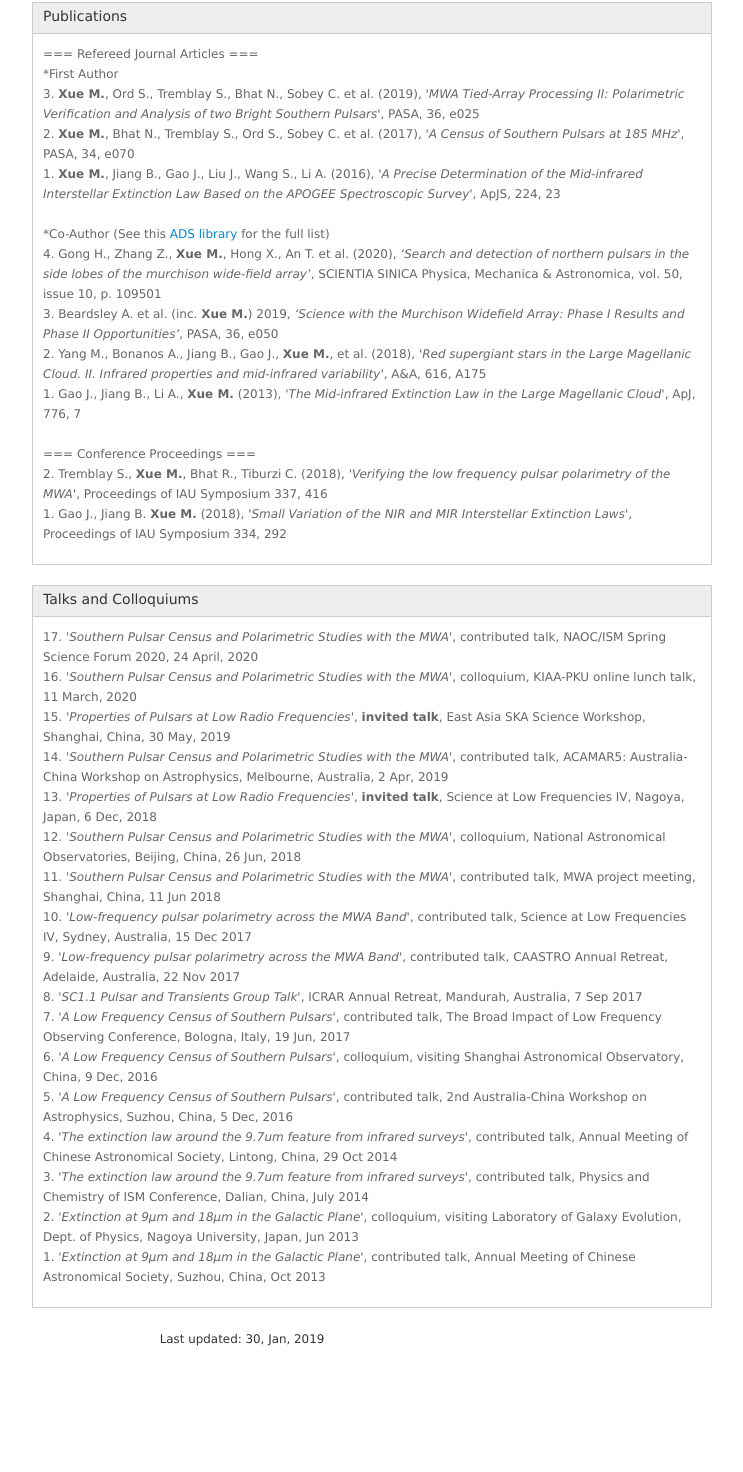
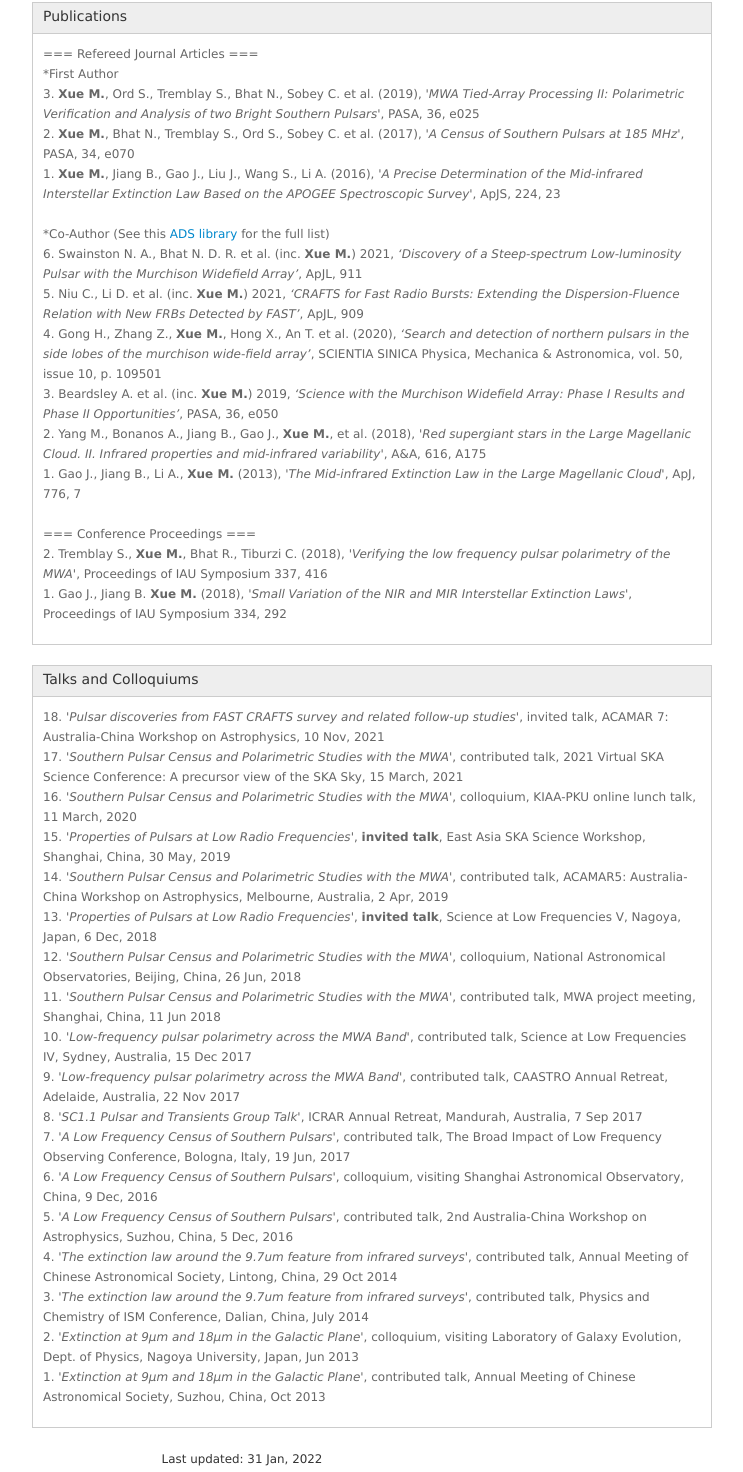
Before and after one commit to mengyaoxue/mengyaoxue.github.io, a plain HTML site: page index.html in a window 1280 px wide. Shown: the part 438-1910 px from the top of the page, without its empty margins (398-1141 px from the left). Before the commit the page ends 1797 px from the top, so only its background shows below. Drawn offline with Linux system fonts and the light colour scheme.

Commit message:
Update index.html

```diff
--- a/index.html
+++ b/index.html
@@ -121,6 +121,10 @@
                 *Co-Author
                 (See this <a href="https://ui.adsabs.harvard.edu/public-libraries/FrZpnYUzSKeVpym2VtYX3w" target="_blank">ADS library</a>
                  for the full list) </br>
+                6. Swainston N. A., Bhat N. D. R. et al. (inc. <b>Xue M.</b>) 2021,
+                   <i>‘Discovery of a Steep-spectrum Low-luminosity Pulsar with the Murchison Widefield Array’</i>, ApJL, 911 </br>
+                5. Niu C., Li D. et al. (inc. <b>Xue M.</b>) 2021,
+                   <i>‘CRAFTS for Fast Radio Bursts: Extending the Dispersion-Fluence Relation with New FRBs Detected by FAST’</i>, ApJL, 909 </br>
                 4. Gong H., Zhang Z., <b>Xue M.</b>, Hong X., An T. et al. (2020),
                    <i>‘Search and detection of northern pulsars in the side lobes of the murchison wide-field array’</i>,
                    SCIENTIA SINICA Physica, Mechanica & Astronomica, vol. 50, issue 10, p. 109501 </br>
@@ -148,8 +152,10 @@
             </h3>
             <div class="mi-box">
               <div class="mib-c ">
+               18. <i>'Pulsar discoveries from FAST CRAFTS survey and related follow-up studies'</i>, invited talk,
+                    ACAMAR 7: Australia-China Workshop on Astrophysics, 10 Nov, 2021</br>
                17. <i>'Southern Pulsar Census and Polarimetric Studies with the MWA'</i>, contributed talk,
-                    NAOC/ISM Spring Science Forum 2020, 24 April, 2020</br>
+                    2021 Virtual SKA Science Conference: A precursor view of the SKA Sky, 15 March, 2021</br>
                16. <i>'Southern Pulsar Census and Polarimetric Studies with the MWA'</i>, colloquium,
                     KIAA-PKU online lunch talk, 11 March, 2020</br>
                15. <i>'Properties of Pulsars at Low Radio Frequencies'</i>, <b>invited talk</b>,
@@ -157,7 +163,7 @@
                14. <i>'Southern Pulsar Census and Polarimetric Studies with the MWA'</i>, contributed talk,
                     ACAMAR5: Australia-China Workshop on Astrophysics, Melbourne, Australia, 2 Apr, 2019</br>
                13. <i>'Properties of Pulsars at Low Radio Frequencies'</i>, <b>invited talk</b>,
-                    Science at Low Frequencies IV, Nagoya, Japan, 6 Dec, 2018</br>
+                    Science at Low Frequencies V, Nagoya, Japan, 6 Dec, 2018</br>
                12. <i>'Southern Pulsar Census and Polarimetric Studies with the MWA'</i>, colloquium,
                     National Astronomical Observatories, Beijing, China, 26 Jun, 2018</br>
                11. <i>'Southern Pulsar Census and Polarimetric Studies with the MWA'</i>, contributed talk,
@@ -194,7 +200,7 @@
 
   <footer>
 
-    <div align="center"><p><small>Last updated: 30, Jan, 2019</small></p></div>
+    <div align="center"><p><small>Last updated: 31 Jan, 2022</small></p></div>
 
   </footer>
 
```
